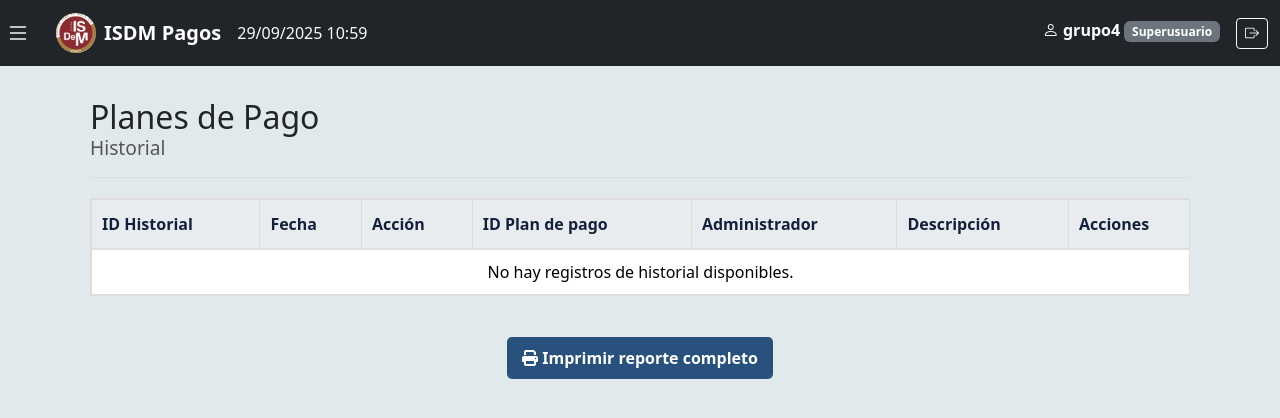
After one commit to JuanPabloSch/Taller-de-Programacion, a Django app: page /historial/ in a window 1280 px wide. The commit adds this page. Shown: the top 418 px of the page. Run offline with Django 5.2, Linux system fonts and the light colour scheme; a user stored in the database is signed in; parts of the project's set-up code (start-up, migrations or seed data) failed here and were passed over; some libraries are stand-ins or nearby versions.

Commit message:
Volvio el historial

```diff
--- a/planes_pago/templates/base.html
+++ b/planes_pago/templates/base.html
@@ -171,7 +171,12 @@
         <li class="nav-item"><a class="nav-link" href="{% url 'planes_suspendidos' %}"><i class="bi bi-file-earmark-text"></i> Planes Suspendidos/desactivados</a></li>
         {% if user|has_group:"Administrador" %}
             <li class="nav-item"><a class="nav-link" href="{% url 'gestionar_usuarios' %}"><i class="bi bi-people"></i>Usuarios</a></li>
-            <li class="nav-item"><a class="nav-link"><i class="bi bi-clock-history"></i> Historial</a> </li> <!--ESTE LO PONGO DE DECO, AQUI IRIA EL LINK CUANDO MONI SUBA EL MODULO DE HISTORIAL-->
+            <li class="nav-item">
+            <a class="nav-link" href="{% url 'historial' %}">
+            <i class="bi bi-clock-history"></i> Historial
+            </a>
+</li>
+
         {% endif %}
       {% endif %}
     </ul>
--- a/planes_pago/templates/cuotas_list.html
+++ b/planes_pago/templates/cuotas_list.html
@@ -82,8 +82,8 @@
 
 <script>
 // Permisos del usuario
-const puedeModificar = {% if user|is_in_groups:"Administrador,Tesorero" %}true{% else %}false{% endif %};
-const puedeEliminar = {% if user|has_group:"Administrador" %}true{% else %}false{% endif %};
+const puedeModificar = "{{ user|is_in_groups:'Administrador,Tesorero' }}" === "True";
+const puedeEliminar = "{{ user|is_in_groups:'Administrador' }}" === "True";
 
     $(function () {
     const tabla = $('#tablaCuotas').DataTable({
--- /dev/null
+++ b/planes_pago/templates/historial.html
@@ -0,0 +1,199 @@
+{% extends "base.html" %}
+{% load static %}
+{% block title %}Historial de Planes{% endblock %}
+
+{% block extra_head %}
+<link rel="stylesheet" href="https://cdn.datatables.net/1.13.8/css/dataTables.bootstrap5.min.css">
+<link rel="stylesheet" href="https://cdnjs.cloudflare.com/ajax/libs/font-awesome/6.4.2/css/all.min.css">
+<style>
+    /* ----------------------------------- */
+    /* Estilos de TABLA, BOTONES y TÍTULOS */
+    /* ----------------------------------- */
+    header.page-head {
+        display: flex;
+        justify-content: space-between;
+        align-items: center;
+        margin-bottom: 20px;
+        border-bottom: 1px solid #ddd;
+        padding-bottom: 10px;
+    }
+    .page-title {
+        font-size: 2rem;
+        font-weight: 300;
+        margin-bottom: 0;
+    }
+    .page-subtitle {
+        font-size: 1.2rem;
+        font-weight: 400;
+        color: #555;
+        margin-top: 0;
+    }
+    table.dataTable {
+        width: 100% !important;
+        margin-top: 20px;
+        border-collapse: collapse;
+        border: 1px solid #ddd;
+    }
+    table.dataTable th {
+        padding: 12px 10px;
+        font-weight: 600;
+        text-align: left;
+        color: #14213d;
+        background-color: #e9ecef;
+    }
+    table.dataTable td {
+        padding: 10px;
+        border-top: 1px solid #dee2e6;
+        vertical-align: middle;
+    }
+
+    /* ACCIONES (Botón Entrar + Ícono Imprimir) */
+    .acciones {
+        display: flex;
+        gap: 8px;
+        align-items: center;
+    }
+    .btn-enter {
+        background: #021f4d;
+        color: #fff;
+        border: none;
+        padding: 6px 12px;
+        border-radius: 4px;
+        text-decoration: none;
+        font-size: 0.85rem;
+        font-weight: 500;
+        transition: background 0.2s ease;
+    }
+    .btn-enter:hover { background: #3a86ff; }
+    .btn-print-individual {
+        color: #021f4d;
+        cursor: pointer;
+        font-size: 1.2rem;
+        transition: color 0.2s ease;
+    }
+    .btn-print-individual:hover { color: #3a86ff; }
+
+    /* ESTADO (Insignias) */
+    .status-badge {
+        display: inline-block;
+        padding: .35em .65em;
+        font-size: .75em;
+        font-weight: 700;
+        line-height: 1;
+        color: #fff;
+        text-align: center;
+        white-space: nowrap;
+        vertical-align: baseline;
+        border-radius: .25rem;
+    }
+    .badge-created { background-color: #007bff; }
+    .badge-edited { background-color: #ffc107; color: #000;}
+    .badge-deactivated { background-color: #dc3545; }
+
+    /* Botón de reporte completo */
+    .reporte-completo-container {
+        margin-top: 30px;
+        text-align: center;
+        padding-top: 20px;
+    }
+    .btn-reporte {
+        background: #28517e;
+        color: #fff;
+        border: none;
+        padding: 10px 15px;
+        border-radius: 5px;
+        text-decoration: none;
+        font-weight: 600;
+        transition: background 0.2s ease;
+    }
+    .btn-reporte:hover { background: #5a6268; }
+</style>
+{% endblock %}
+
+{% block content %}
+<main class="main-content">
+    <header class="page-head">
+        <div>
+            <h1 class="page-title">Planes de Pago</h1>
+            <h2 class="page-subtitle">Historial</h2>
+        </div>
+        </header>
+
+    <table id="tablaHistorial" class="display table table-striped table-bordered">
+        <thead>
+            <tr>
+                <th>ID Historial</th>
+                <th>Fecha</th>
+                <th>Acción</th>
+                <th>ID Plan de pago</th>
+                <th>Administrador</th>
+                <th>Descripción</th>
+                <th style="width: 100px;">Acciones</th>
+            </tr>
+        </thead>
+        <tbody>
+            {% for registro in historial_registros %}
+            <tr>
+                <td>{{ registro.id_historial }}</td>
+                <td>
+                    {{ registro.fecha|date:"d/m/Y" }}<br>
+                    {{ registro.fecha|date:"H:i:s" }}
+                </td>
+                <td>
+                    {% if 'Editado' in registro.accion %}
+                        <span class="status-badge badge-edited">{{ registro.accion }}</span>
+                    {% elif 'Desactivado' in registro.accion %}
+                        <span class="status-badge badge-deactivated">{{ registro.accion }}</span>
+                    {% elif 'alta' in registro.accion %}
+                        <span class="status-badge badge-created">{{ registro.accion }}</span>
+                    {% else %}
+                        {{ registro.accion }}
+                    {% endif %}
+                </td>
+                <td>{{ registro.id_plan }}</td>
+                <td>{{ registro.administrador_id }}</td>
+                <td>{{ registro.descripcion }}</td>
+                <td>
+                    <div class="acciones">
+                        <a href="{% url 'historial_detalle' pk=registro.id_historial %}" class="btn-enter">Entrar</a>
+                        <a href="{% url 'exportar_cuotas_pdf' %}?historial_id={{ registro.id_historial }}" target="_blank" class="btn-print-individual" title="Imprimir Registro">
+                            <i class="far fa-file-alt"></i>
+                        </a>
+                    </div>
+                </td>
+            </tr>
+            {% empty %}
+            <tr>
+                <td colspan="7" class="text-center">No hay registros de historial disponibles.</td>
+            </tr>
+            {% endfor %}
+        </tbody>
+    </table>
+
+    <div class="reporte-completo-container">
+        <a href="{% url 'exportar_cuotas_pdf' %}?type=historial_full" class="btn-reporte">
+            <i class="fas fa-print"></i> Imprimir reporte completo
+        </a>
+    </div>
+</main>
+{% endblock %}
+
+{% block extra_scripts %}
+<script src="https://code.jquery.com/jquery-3.7.1.min.js"></script>
+<script src="https://cdn.datatables.net/1.13.8/js/jquery.dataTables.min.js"></script>
+<script src="https://cdn.datatables.net/1.13.8/js/dataTables.bootstrap5.min.js"></script>
+
+<script>
+$(function () {
+    // Inicializar DataTables para la tabla de Historial
+    $('#tablaHistorial').DataTable({
+        language: { url: "https://cdn.datatables.net/plug-ins/1.13.6/i18n/es-ES.json" },
+        order: [[1, 'desc']], // Ordenar por fecha por defecto (columna 1)
+        pageLength: 10,
+        info: false,
+        paging: true,
+        searching: true
+    });
+});
+</script>
+{% endblock %}
--- a/planes_pago/urls.py
+++ b/planes_pago/urls.py
@@ -46,4 +46,6 @@ path('planes/desactivar/<int:pk>/', views.plan_desactivar, name='plan_desactivar
 path('planes/reactivar/<int:pk>/', views.plan_reactivar, name='plan_reactivar'),
 path('planes/suspendidos/', views.planes_suspendidos, name='planes_suspendidos'),
 
+path("historial/", views.historial, name="historial"),
+
 ]
--- a/planes_pago/views.py
+++ b/planes_pago/views.py
@@ -644,3 +644,7 @@ def plan_reactivar(request, pk):
         return JsonResponse({"ok": True, "msg": "Plan reactivado correctamente"})
     except PlanPago.DoesNotExist:
         return JsonResponse({"ok": False, "msg": "Plan no encontrado"}, status=404)
+
+@login_required
+def historial(request):
+    return render(request, "historial.html")
```
Also changed, not shown: pagos/settings.py (+13 -13 lines), planes_pago/templates/index.html (+5 -4 lines), db.sqlite3 (deleted), planes_pago/migrations/0004_regularizacion_reglamora_reglaestructura.py (added).
